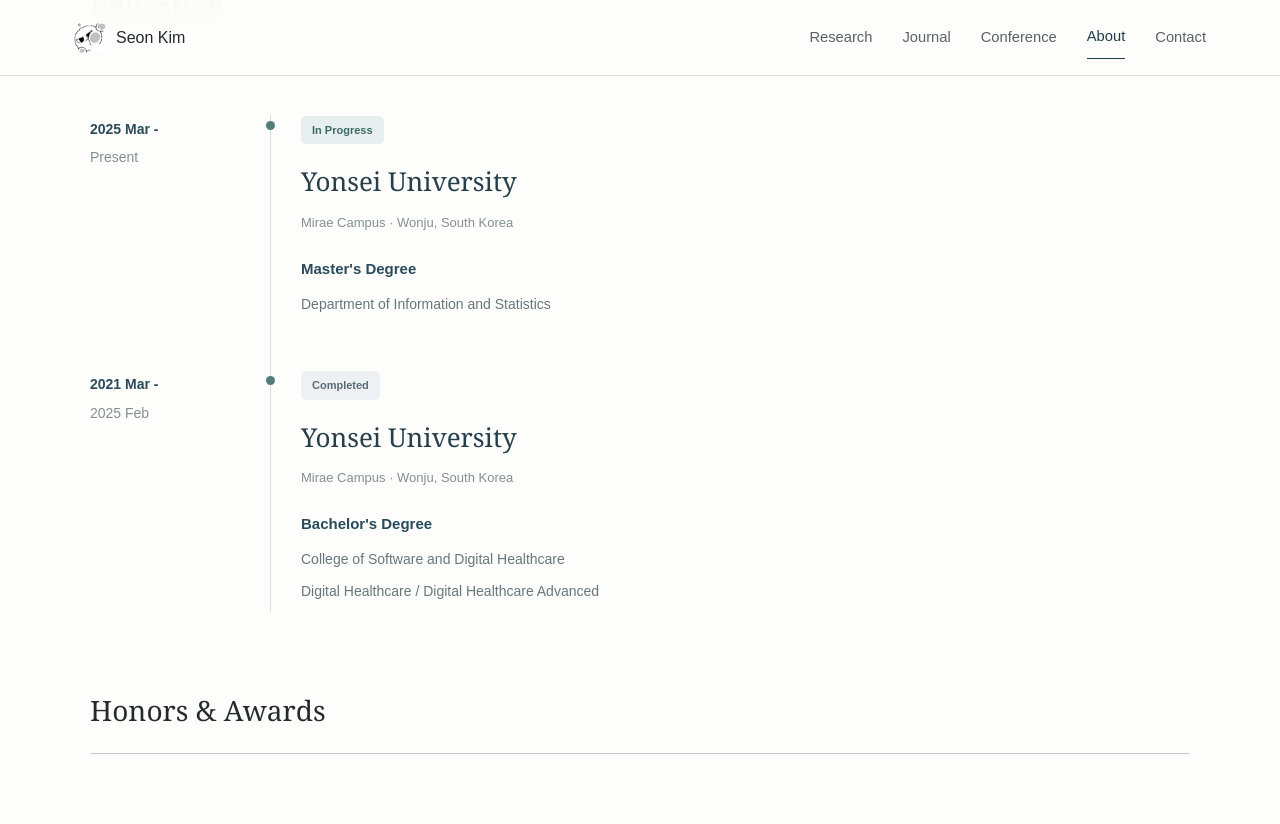
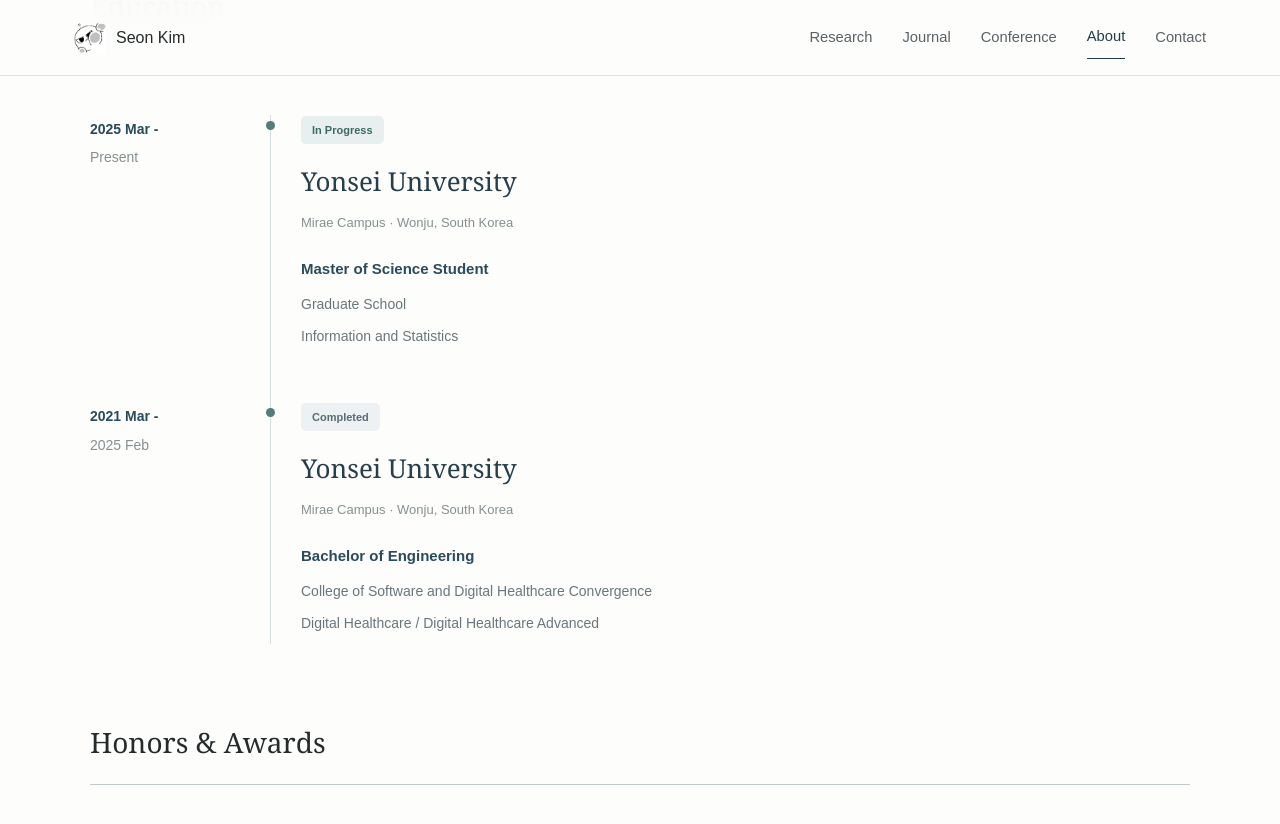
Before and after one commit to KSO012/KSO012.github.io, a Jekyll site: the page built from about.md, in a window 1280 px wide and 900 px high, scrolled down 430 px. Shown: the top 824 px of the window. Built offline with Jekyll 4.4.1, drawn with Linux system fonts in a browser that asks for light colours.

Commit message:
Update about.md

```diff
--- a/about.md
+++ b/about.md
@@ -54,11 +54,15 @@ permalink: /about/
           </p>
 
           <p class="cv-degree">
-            Master's Degree
+            Master of Science Student
           </p>
 
           <p class="cv-detail">
-            Department of Information and Statistics
+            Graduate School
+          </p>
+
+          <p class="cv-detail">
+            Information and Statistics
           </p>
 
         </div>
@@ -87,11 +91,11 @@ permalink: /about/
           </p>
 
           <p class="cv-degree">
-            Bachelor's Degree
+            Bachelor of Engineering
           </p>
 
           <p class="cv-detail">
-            College of Software and Digital Healthcare
+            College of Software and Digital Healthcare Convergence
           </p>
 
           <p class="cv-detail">
```
